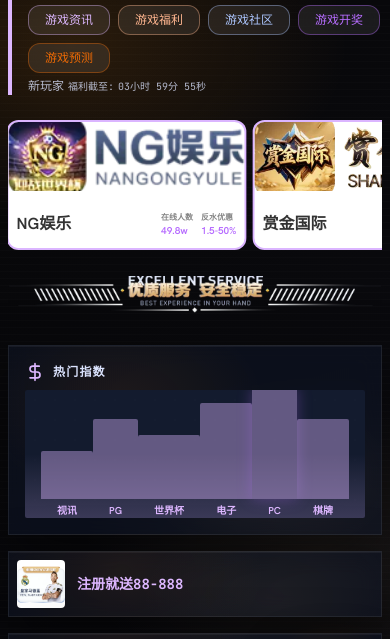
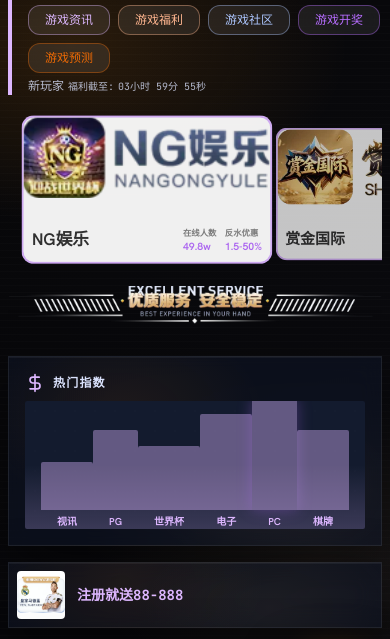
Before and after one commit to kkkkkkkk9528/28, a website: page index.html in a window 390 px wide. Shown: the part 107-746 px from the top of the page. Drawn offline with nearby package versions, Linux system fonts and the light colour scheme; animation ran at ten frames a second.

Commit message:
feat: adjust mobile carousel layout

```diff
--- a/css/styles.css
+++ b/css/styles.css
@@ -323,7 +323,7 @@
   --card-w: clamp(240px, 24vw, 280px);
   --card-h: clamp(130px, 13vw, 150px);
   --card-gap: 8px;
-  --card-title-h: 56px;
+  --card-title-h: 50px;
   display: flex;
   gap: var(--card-gap);
   padding: 0 max(20px, calc((100vw - var(--card-w)) / 2));
@@ -358,6 +358,7 @@
   width: 100%;
   height: 100%;
   object-fit: cover;
+  object-position: center 35%;
   position: absolute;
   top: 0;
   left: 0;
@@ -377,7 +378,7 @@
   display: flex;
   justify-content: space-between;
   align-items: center;
-  background: linear-gradient(transparent, rgba(255,255,255,0.95));
+  background: linear-gradient(to bottom, rgba(255,255,255,0) 0%, rgba(255,255,255,0.12) 18%, rgba(255,255,255,0.92) 42%, rgba(255,255,255,0.98) 100%);
   bottom: 0;
   left: 0;
   right: 0;
@@ -408,12 +409,15 @@
 }
 
 @media (max-width: 640px) {
-  .card-expand-container { padding: 9px 0 10px; }
+  .card-expand-container {
+    margin-bottom: 0.7rem;
+    padding: 18px 0 4px;
+  }
   .card-3d-5 {
     --card-w: 240px;
-    --card-h: 130px;
-    --card-gap: 6px;
-    --card-title-h: 48px;
+    --card-h: 142px;
+    --card-gap: 1px;
+    --card-title-h: 42px;
   }
   .card-expand-title {
     font-size: 13px;
@@ -428,12 +432,15 @@
 }
 
 @media (max-width: 380px) {
-  .card-expand-container { padding: 7px 0 8px; }
+  .card-expand-container {
+    margin-bottom: 0.5rem;
+    padding: 14px 0 3px;
+  }
   .card-3d-5 {
     --card-w: 170px;
-    --card-h: 95px;
-    --card-gap: 5px;
-    --card-title-h: 40px;
+    --card-h: 104px;
+    --card-gap: 1px;
+    --card-title-h: 34px;
   }
   .card-expand-title {
     font-size: 11px;
--- a/js/components/CardCarousel.js
+++ b/js/components/CardCarousel.js
@@ -14,26 +14,72 @@
   cards.forEach(card => track.appendChild(card.cloneNode(true)));
 
   const allCards = track.querySelectorAll('.card-expand');
-  const cardWidth = allCards[0].offsetWidth + 20;
-  const scrollWidth = cardWidth * cards.length;
+  let cardWidth = 0;
+  let scrollWidth = 0;
 
-  track.style.width = `${cardWidth * allCards.length}px`;
+  const updateTrackMetrics = () => {
+    const trackStyles = window.getComputedStyle(track);
+    const gap = parseFloat(trackStyles.columnGap || trackStyles.gap || '0') || 0;
+    cardWidth = allCards[0].offsetWidth + gap;
+    scrollWidth = cardWidth * cards.length;
+    track.style.width = `${cardWidth * allCards.length}px`;
+  };
+
+  updateTrackMetrics();
 
   // 用JS实现自动滚动 + 双向拖动
   let position = 0;
-  let speed = 1.5;
+  let speed = window.matchMedia('(max-width: 640px)').matches ? 1.1 : 1.5;
   let isDragging = false;
   let lastX = 0;
   let animationId = null;
 
+  const normalizePosition = () => {
+    while (position <= -scrollWidth) position += scrollWidth;
+    while (position > 0) position -= scrollWidth;
+  };
+
+  const updateCardVisuals = () => {
+    const isMobile = window.matchMedia('(max-width: 640px)').matches;
+    if (!isMobile) {
+      allCards.forEach(card => {
+        card.style.removeProperty('--card-transform');
+        card.style.removeProperty('--card-opacity');
+        card.style.removeProperty('--card-z');
+      });
+      return;
+    }
+
+    const rect = container.getBoundingClientRect();
+    const centerX = rect.left + rect.width / 2;
+
+    allCards.forEach(card => {
+      const cardRect = card.getBoundingClientRect();
+      const distance = Math.min(Math.abs(centerX - (cardRect.left + cardRect.width / 2)), rect.width);
+      const ratio = 1 - distance / rect.width;
+      card.style.setProperty('--card-transform', `translateY(${Math.round(ratio * -12)}px) scale(${(0.8 + ratio * 0.28).toFixed(3)})`);
+      card.style.setProperty('--card-opacity', (0.55 + ratio * 0.45).toFixed(3));
+      card.style.setProperty('--card-z', `${Math.round(1 + ratio * 9)}`);
+    });
+  };
+
+  const render = () => {
+    normalizePosition();
+    track.style.transform = `translateX(${position}px)`;
+    updateCardVisuals();
+  };
+
+  window.addEventListener('resize', () => {
+    updateTrackMetrics();
+    render();
+  });
+
   const move = () => {
-    if (!isDragging) {
-      position -= speed;
-      if (position <= -scrollWidth) position = 0;
-      track.style.transform = `translateX(${position}px)`;
-    }
+    if (!isDragging) position -= speed;
+    render();
     animationId = requestAnimationFrame(move);
   };
+  render();
   move();
 
   // 鼠标拖拽
@@ -48,7 +94,7 @@
     const delta = e.clientX - lastX;
     position += delta;
     lastX = e.clientX;
-    track.style.transform = `translateX(${position}px)`;
+    render();
   });
 
   container.addEventListener('mouseup', () => {
@@ -72,7 +118,7 @@
     const delta = e.touches[0].clientX - lastX;
     position += delta;
     lastX = e.touches[0].clientX;
-    track.style.transform = `translateX(${position}px)`;
+    render();
   }, { passive: true });
 
   container.addEventListener('touchend', () => {
@@ -85,7 +131,7 @@
   const style = document.createElement('style');
   style.id = 'carousel-styles';
   style.textContent = `
-    .card-expand { transition: transform 0.3s ease !important; }
+    .card-expand { transition: transform 0.3s ease, opacity 0.3s ease !important; }
     .card-expand:hover, .card-expand:active, .card-expand.hovered {
       transform: scale(1.15) !important;
       z-index: 10 !important;
@@ -93,14 +139,30 @@
     .card-expand > * { margin-top: 0 !important; }
     .card-expand .card-expand-img {
       width: 100% !important;
-      height: 60% !important;
+      height: calc(100% - var(--card-title-h) - 2px) !important;
+      top: 0 !important;
       object-fit: cover !important;
+      object-position: center 35% !important;
       margin: 0 !important;
-      padding: 0 !important;
       display: block !important;
     }
     @media (max-width: 640px) {
-      .card-expand .card-expand-img { height: 55% !important; }
+      .card-expand,
+      .card-expand:hover,
+      .card-expand:active,
+      .card-expand.hovered {
+        transform: var(--card-transform, translateY(0) scale(1)) !important;
+        opacity: var(--card-opacity, 1) !important;
+        z-index: var(--card-z, 1) !important;
+      }
+      .card-expand .card-expand-img {
+        width: 100% !important;
+        height: calc(100% - var(--card-title-h) - 1px) !important;
+        top: 0 !important;
+        left: 0 !important;
+        object-fit: contain !important;
+        object-position: center top !important;
+      }
     }
     .card-expand-title { margin-top: auto !important; font-size: 16px !important; font-weight: 600 !important; }
     .card-expand-info { font-size: 12px !important; }
```
